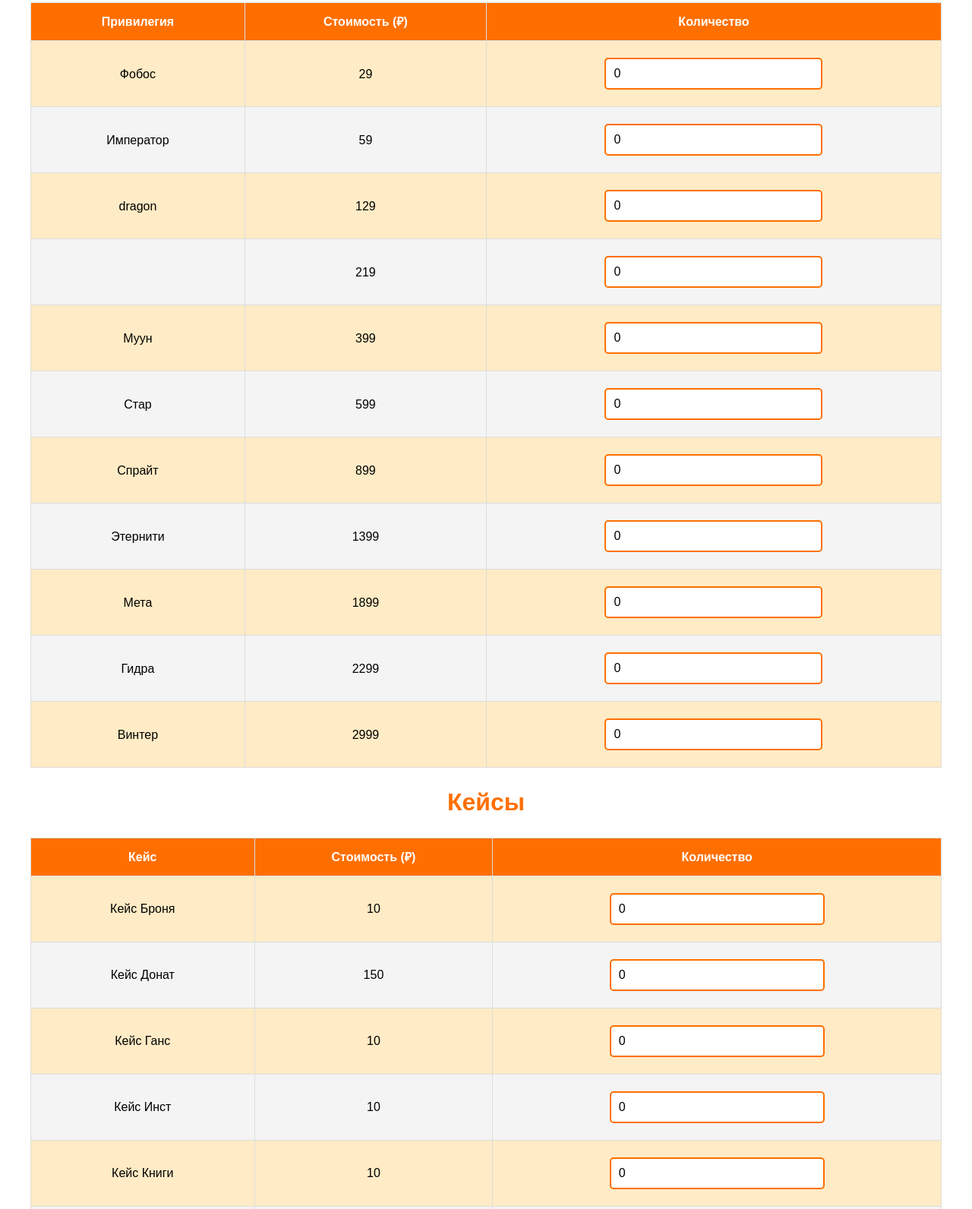
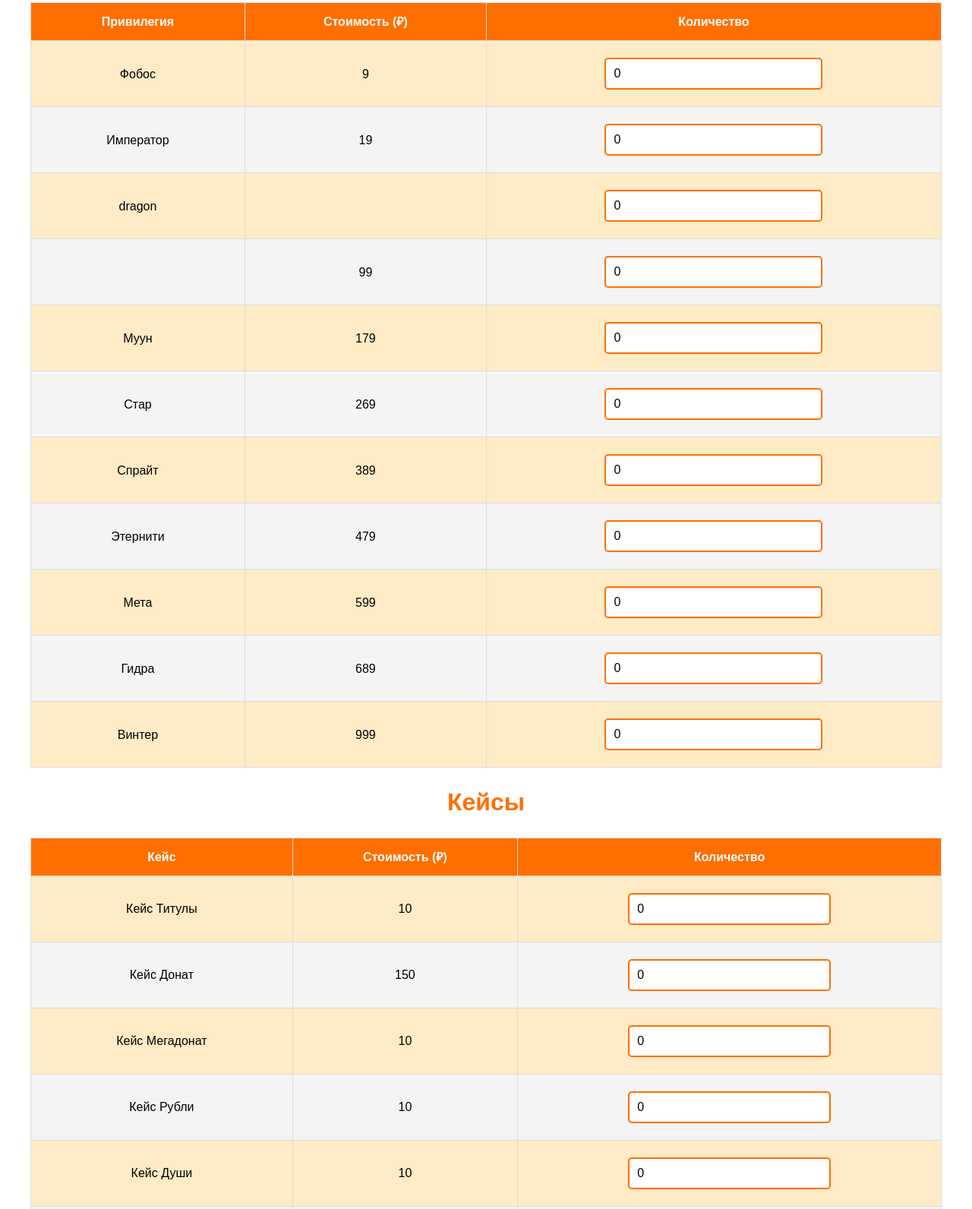
Before and after one commit to fun-world-fun/funcube, a plain HTML site: page donate.html in a window 1280 px wide. Shown: the part 420-2012 px from the top of the page at 76% size. Drawn offline with Linux system fonts and the light colour scheme.

Commit message:
Update donate.html

```diff
--- a/donate.html
+++ b/donate.html
@@ -193,17 +193,17 @@
                 </thead>
                 <tbody>
 <tbody>
-<tr class="fobos"><td>Фобос</td><td>29</td><td><input type="number" name="fobos" value="0" min="0"></td></tr>
-                    <tr class="Imperator"><td>Император</td><td>59</td><td><input type="number" name="Imperator" value="0" min="0"></td></tr>
-                    <tr class=""><td>dragon</td>Драгон<td>129</td><td><input type="number" name="dragon" value="0" min="0"></td></tr>
-                    <tr class="povelitel"><td></td>Повелитель<td>219</td><td><input type="number" name="povelitel" value="0" min="0"></td></tr>
-                    <tr class="">moon<td>Муун</td><td>399</td><td><input type="number" name="moon" value="0" min="0"></td></tr>
-                    <tr class="star"><td>Стар</td><td>599</td><td><input type="number" name="star" value="0" min="0"></td></tr>
-                    <tr class="sprait"><td>Спрайт</td><td>899</td><td><input type="number" name="sprait" value="0" min="0"></td></tr>
-                    <tr class="eternity"><td>Этернити</td><td>1399</td><td><input type="number" name="eternity" value="0" min="0"></td></tr>
-                    <tr class="meta"><td>Мета</td><td>1899</td><td><input type="number" name="meta" value="0" min="0"></td></tr>
-                    <tr class="hydra"><td>Гидра</td><td>2299</td><td><input type="number" name="hydra" value="0" min="0"></td></tr>
-                    <tr class="winter"><td>Винтер</td><td>2999</td><td><input type="number" name="winter" value="0" min="0"></td></tr>
+                    <tr class="fobos"><td>Фобос</td><td>9</td><td><input type="number" name="fobos" value="0" min="0"></td></tr>
+                    <tr class="Imperator"><td>Император</td><td>19</td><td><input type="number" name="Imperator" value="0" min="0"></td></tr>
+                    <tr class=""><td>dragon</td>Драгон<td></td>49<td><input type="number" name="dragon" value="0" min="0"></td></tr>
+                    <tr class="povelitel"><td></td>Повелитель<td>99</td><td><input type="number" name="povelitel" value="0" min="0"></td></tr>
+                    <tr class="">moon<td>Муун</td><td>179</td><td><input type="number" name="moon" value="0" min="0"></td></tr>
+                    <tr class="star"><td>Стар</td><td>269</td><td><input type="number" name="star" value="0" min="0"></td></tr>
+                    <tr class="sprait"><td>Спрайт</td><td>389</td><td><input type="number" name="sprait" value="0" min="0"></td></tr>
+                    <tr class="eternity"><td>Этернити</td><td>479</td><td><input type="number" name="eternity" value="0" min="0"></td></tr>
+                    <tr class="meta"><td>Мета</td><td>599</td><td><input type="number" name="meta" value="0" min="0"></td></tr>
+                    <tr class="hydra"><td>Гидра</td><td>689</td><td><input type="number" name="hydra" value="0" min="0"></td></tr>
+                    <tr class="winter"><td>Винтер</td><td>999</td><td><input type="number" name="winter" value="0" min="0"></td></tr>
                 </tbody>
             </table>
 
@@ -217,14 +217,13 @@
                     </tr>
                 </thead>
                 <tbody>
-                    <tr class="armor-case"><td>Кейс Броня</td><td>10</td><td><input type="number" name="armor" value="0" min="0"></td></tr>
+                    <tr class="besttitles-case"><td>Кейс Титулы</td><td>10</td><td><input type="number" name="besttitles" value="0" min="0"></td></tr>
                     <tr class="donate-case"><td>Кейс Донат</td><td>150</td><td><input type="number" name="donation" value="0" min="0"></td></tr>
-                    <tr class="guns-case"><td>Кейс Ганс</td><td>10</td><td><input type="number" name="guns" value="0" min="0"></td></tr>
-                    <tr class="inst-case"><td>Кейс Инст</td><td>10</td><td><input type="number" name="inst" value="0" min="0"></td></tr>
-                    <tr class="books-case"><td>Кейс Книги</td><td>10</td><td><input type="number" name="books" value="0" min="0"></td></tr>
+                    <tr class="megadonate-case"><td>Кейс Мегадонат</td><td>10</td><td><input type="number" name="megadonate" value="0" min="0"></td></tr>
+                    <tr class="rub-case"><td>Кейс Рубли</td><td>10</td><td><input type="number" name="rub" value="0" min="0"></td></tr>
+                    <tr class="soul-case"><td>Кейс Души</td><td>10</td><td><input type="number" name="soul" value="0" min="0"></td></tr>
                     <tr class="money-case"><td>Кейс Моней</td><td>10</td><td><input type="number" name="money" value="0" min="0"></td></tr>
-                    <tr class="resources-case"><td>Кейс Ресурсы</td><td>10</td><td><input type="number" name="resources" value="0" min="0"></td></tr>
-                    <tr class="token-case"><td>Кейс Фанов</td><td>20</td><td><input type="number" name="token" value="0" min="0"></td></tr>
+                    <tr class="ultradonate-case"><td>Кейс Ультрадонат</td><td>20</td><td><input type="number" name="ultradonate" value="0" min="0"></td></tr>
                 </tbody>
             </table>
 
```
